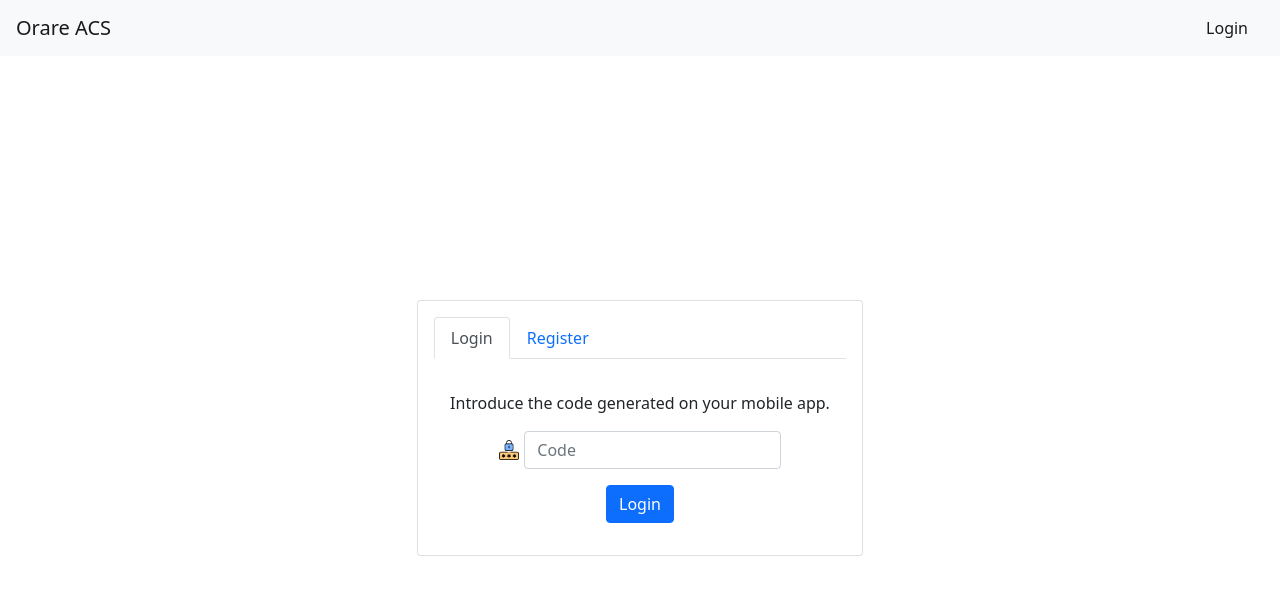
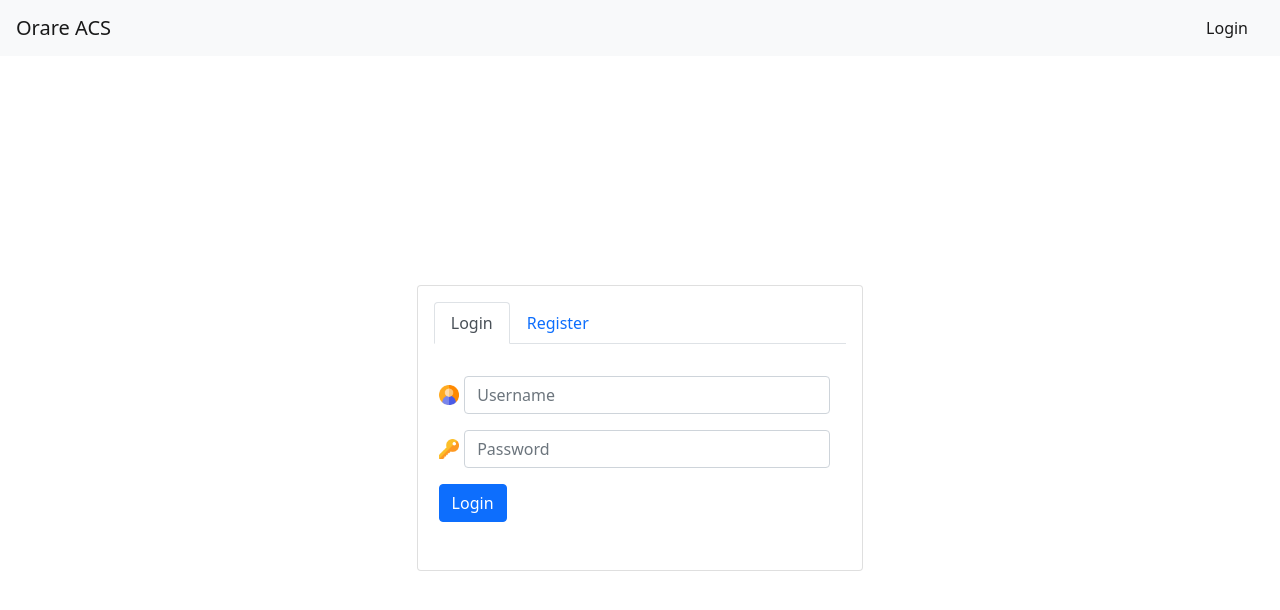
Before and after one commit to costinsin/orareacs-frontend, a React (Create React App) app: page /auth in a window 1280 px wide. Shown: the top 610 px of the page. Built offline with nearby package versions, Linux system fonts and the light colour scheme.

Commit message:
[login] Fix and improve some login functionality
Signed-off-by: Costin-Robert Sin <sin.costinrobert@gmail.com>

```diff
--- a/src/components/Auth/Login.js
+++ b/src/components/Auth/Login.js
@@ -7,7 +7,7 @@ import axios from "axios";
 import { toast } from "react-toastify";
 
 export default function Login() {
-  const [loginStage, setLoginStage] = useState(false);
+  const [authCodeStage, setAuthCodeStage] = useState(false);
   const [username, setUsername] = useState(null);
   const [password, setPassword] = useState(null);
 
@@ -17,7 +17,7 @@ export default function Login() {
       return true;
     }
 
-    if (object[field]["value"].length != 6) {
+    if (object[field]["value"].length !== 6) {
       toast.error("Code must contain exactly 6 characters");
       return true;
     }
@@ -40,15 +40,21 @@ export default function Login() {
     toast.promise(loginCheckCredentials, {
       pending: "Authentification in progress...",
       success: {
-        render(result) {
-          setLoginStage(true);
+        render() {
+          setAuthCodeStage(true);
           setUsername(e.target.username.value);
           setPassword(e.target.password.value);
 
           return "Valid credentials";
         },
       },
-      error: "Invalid credentials",
+      error: {
+        render(result) {
+          if (result.data.response !== undefined)
+            return result.data.response.data.message;
+          else return "An error has occurred";
+        },
+      },
     });
   }
 
@@ -62,7 +68,7 @@ export default function Login() {
       {
         username: username,
         password: password,
-        code: e.target.authCode.value,
+        code: parseInt(e.target.authCode.value),
       },
       { timeout: 20000 }
     );
@@ -70,17 +76,23 @@ export default function Login() {
     toast.promise(loginCheckCodeForCredentials, {
       pending: "Authentification in progress...",
       success: {
-        render(result) {
+        render() {
           //Main changes
 
           return "Login successfully 🎉";
         },
       },
-      error: "Invalid code",
+      error: {
+        render(result) {
+          if (result.data.response !== undefined)
+            return result.data.response.data.message;
+          else return "An error has occurred";
+        },
+      },
     });
   }
 
-  if (loginStage) {
+  if (!authCodeStage) {
     return (
       <Card.Body style={{ paddingLeft: "0.3rem" }}>
         <Form onSubmit={handleLogin}>
```
